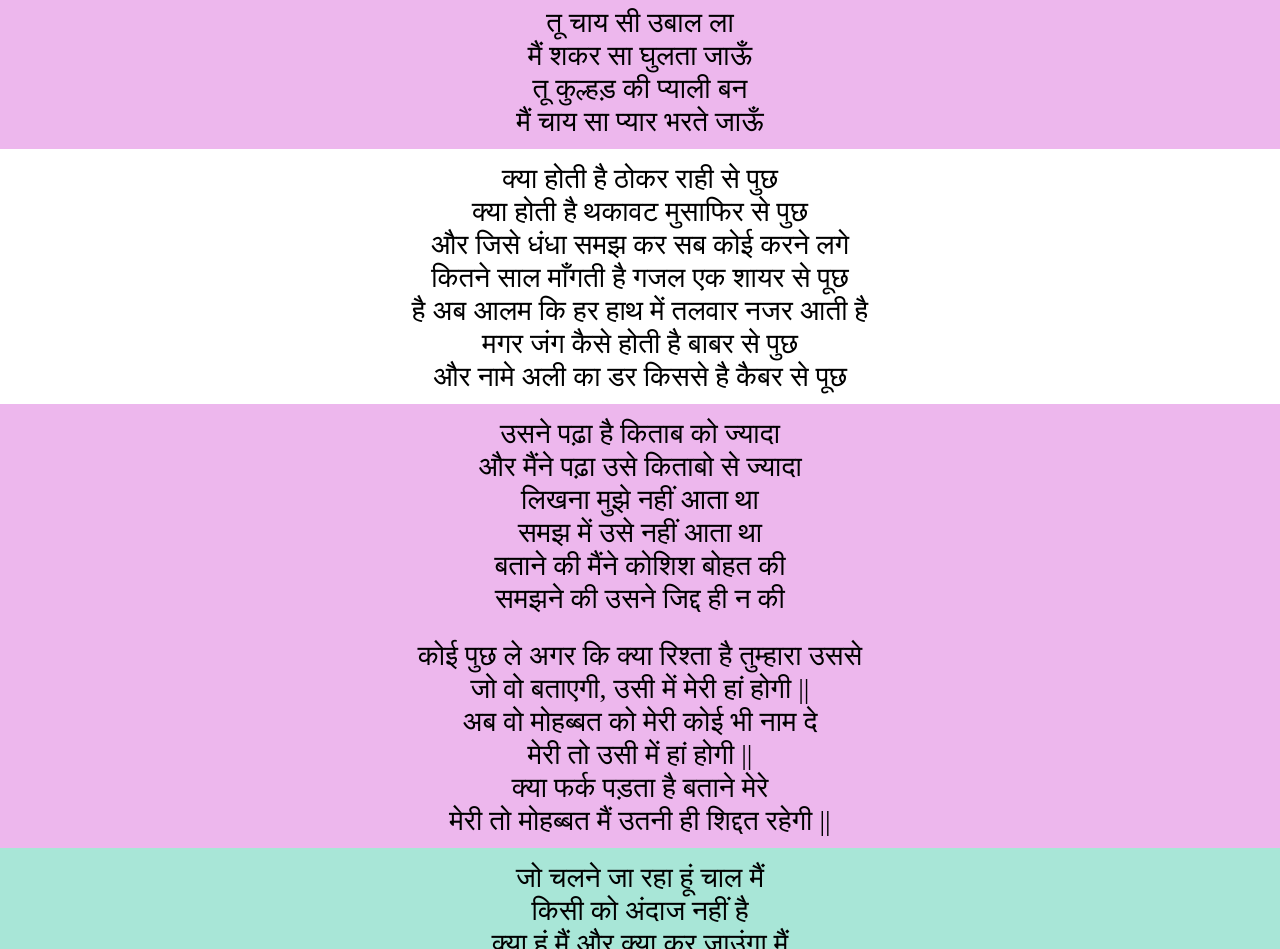
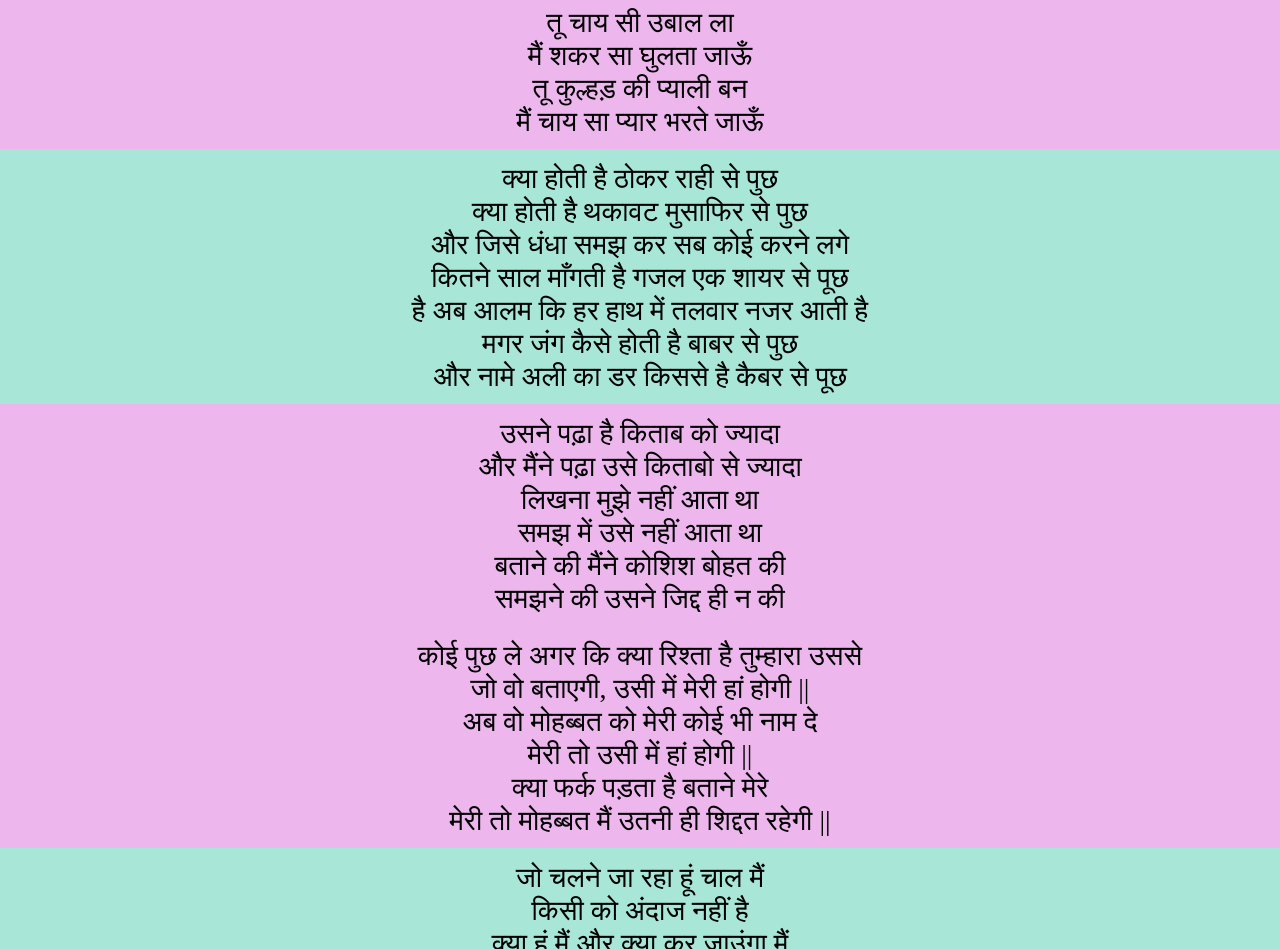
Before and after one commit to Alok-2003/Niyaaz3006, a plain HTML site: page index.html in a window 1280 px wide. Shown: the part 4016-4965 px from the top of the page. Drawn offline with Linux system fonts and the light colour scheme; a web font is replaced by a local one.

Commit message:
Add files via upload

```diff
--- a/index.html
+++ b/index.html
@@ -312,7 +312,8 @@
             मैं चाय सा प्यार भरते जाऊँ <br>
         </p>
     </div>
-    <div>
+
+    <div class="filter-item all motivate ">
         <h1>20</h1>
         <p>
             <!-- 18 -->
@@ -715,17 +716,14 @@
             मगर मैं शख्स़ नहीं बदल पाता <br>
             तेरे सिवा कोई चाह कर भी मेरे दिल में घर नहीं कर पाता <br>
             और एक दिल तेरा है जहां मेरे सिवा सबको जगह मिल जाती है <br>
-
         </p>
     </div>
-
     <!-- <div>
         <h1>56</h1>
         <p>
 
         </p>
     </div> -->
-
     <div class="filter-item all love">
         <h1>57</h1>
         <p>
```
